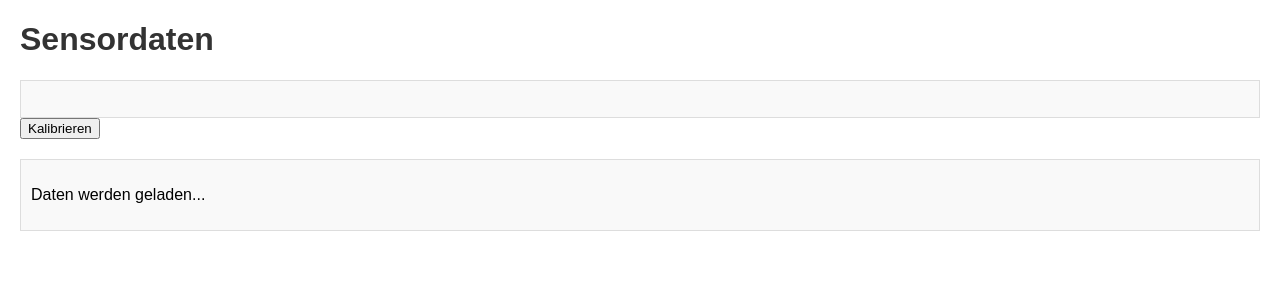
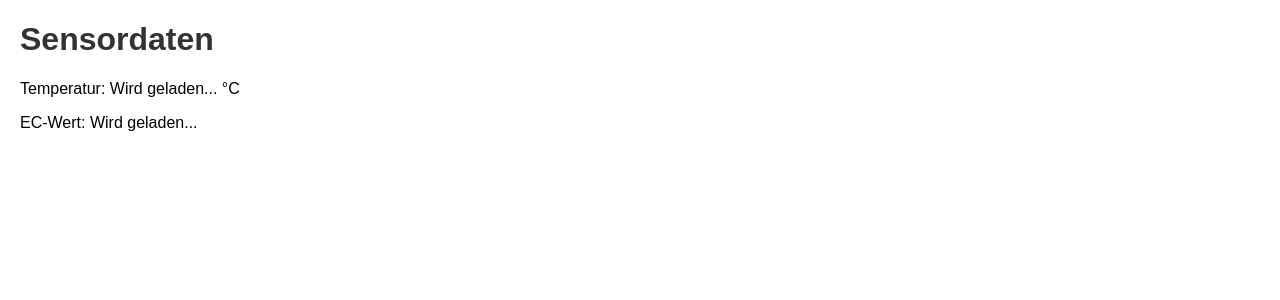
Before and after one commit to finanzamt123/server.py, a Flask app: page / in a window 1280 px wide. Shown: the top 300 px of the page. Run offline with Flask 3, Linux system fonts and the light colour scheme; data that the repository does not hold is empty.

Commit message:
Update index.html

```diff
--- a/templates/index.html
+++ b/templates/index.html
@@ -3,19 +3,13 @@
 <head>
     <meta charset="UTF-8">
     <meta name="viewport" content="width=device-width, initial-scale=1.0">
+    <title>Sensordaten</title>
+    <script src="/static/script.js" defer></script>
     <link rel="stylesheet" href="/static/style.css">
-    <title>Sensordaten</title>
 </head>
 <body>
     <h1>Sensordaten</h1>
-    <div id="data-container">
-        <p>Daten werden geladen...</p>
-    </div>
-    <script src="/static/script.js"></script>
+    <p>Temperatur: <span id="temperature">Wird geladen...</span> °C</p>
+    <p>EC-Wert: <span id="ec">Wird geladen...</span></p>
 </body>
-    <button id="calibrate-btn">Kalibrieren</button>
-<div id="data-container">
-    <p>Daten werden geladen...</p>
-</div>
-
 </html>
```
